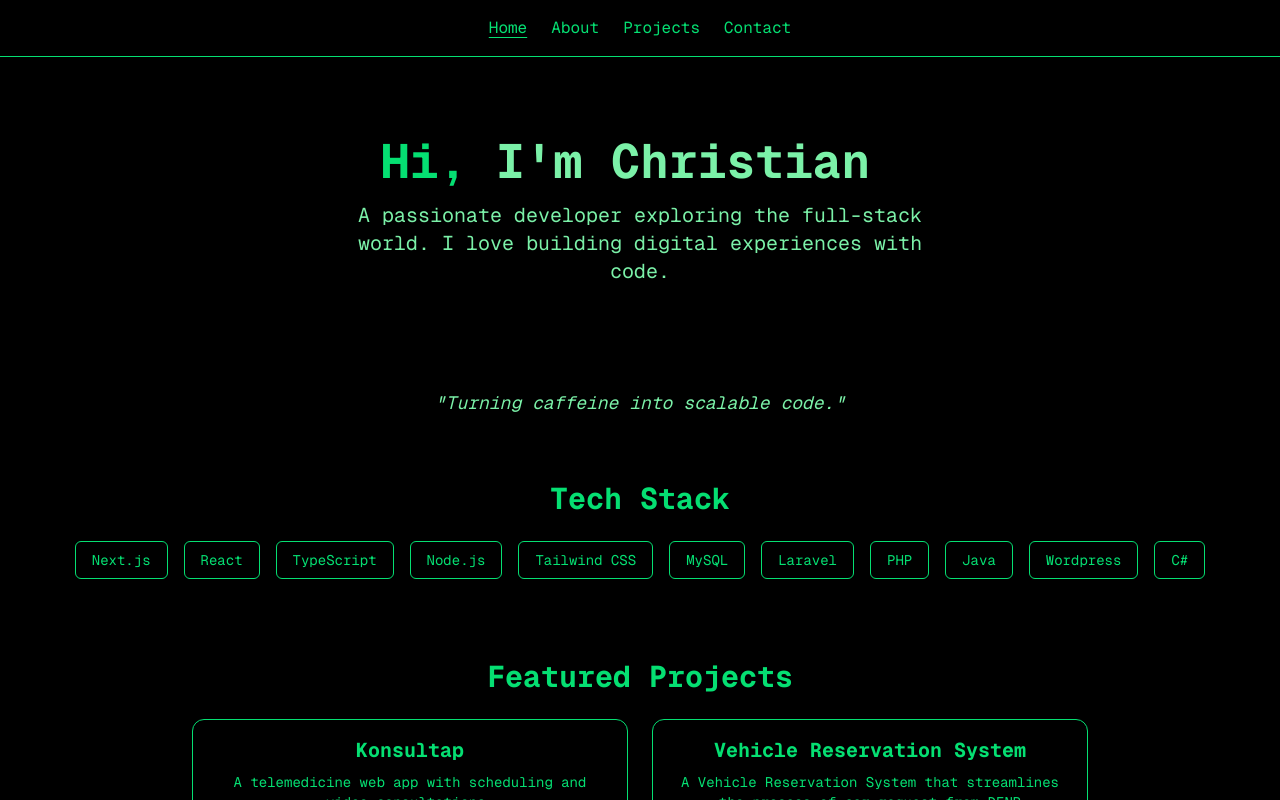
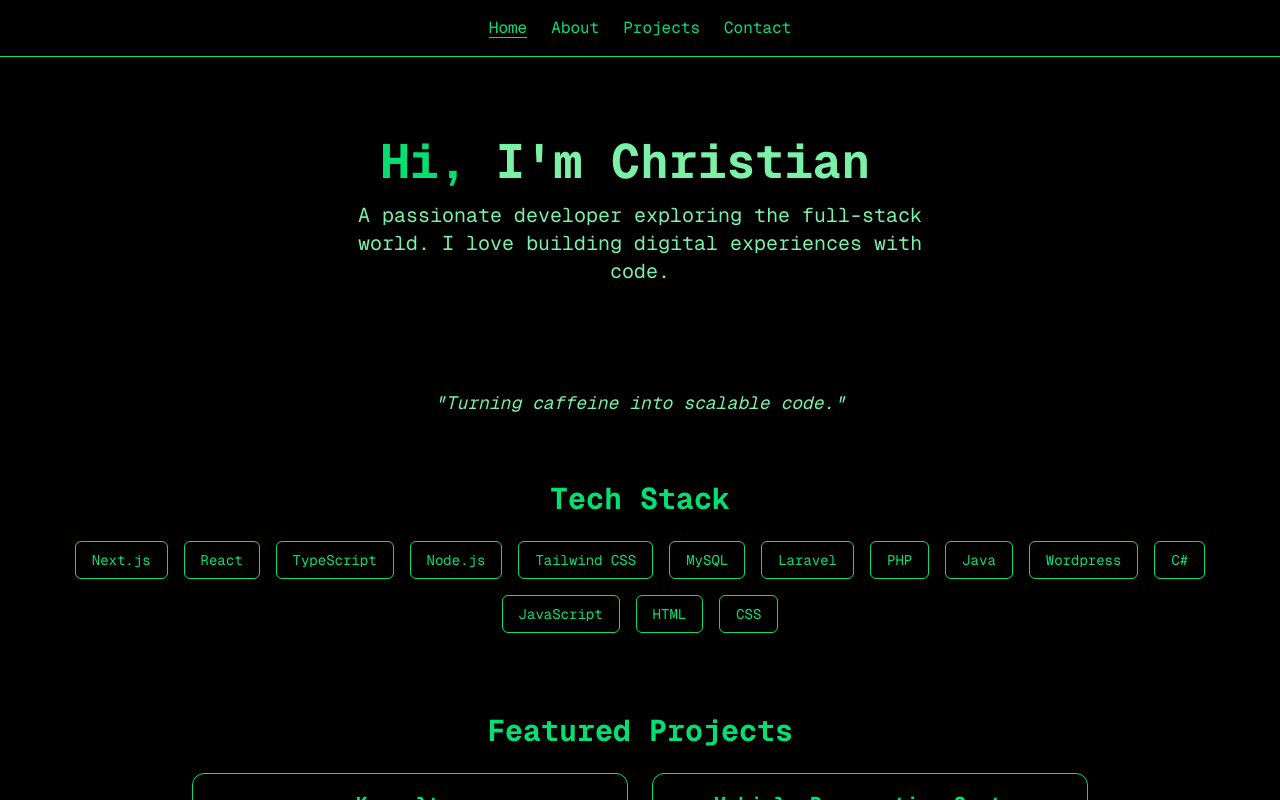
Before and after one commit to IndigoBrando/my-portfolio, a Next.js app: page / in a window 1280 px wide. Shown: the top 800 px of the page. Built offline with nearby package versions, Linux system fonts and the light colour scheme.

Commit message:
Update page.tsx

```diff
--- a/src/app/page.tsx
+++ b/src/app/page.tsx
@@ -49,7 +49,7 @@ export default function Home() {
       <section className="px-4 py-10 text-center">
         <h2 className="text-3xl font-bold mb-6">Tech Stack</h2>
         <div className="flex flex-wrap justify-center gap-4">
-          {['Next.js', 'React', 'TypeScript', 'Node.js', 'Tailwind CSS', 'MySQL', 'Laravel', 'PHP', 'Java', 'Wordpress', 'C#'].map((tech) => (
+          {['Next.js', 'React', 'TypeScript', 'Node.js', 'Tailwind CSS', 'MySQL', 'Laravel', 'PHP', 'Java', 'Wordpress', 'C#', 'JavaScript', 'HTML', 'CSS'].map((tech) => (
             <span key={tech} className="border border-green-400 px-4 py-2 rounded-md text-sm hover:bg-green-900">
               {tech}
             </span>
```
